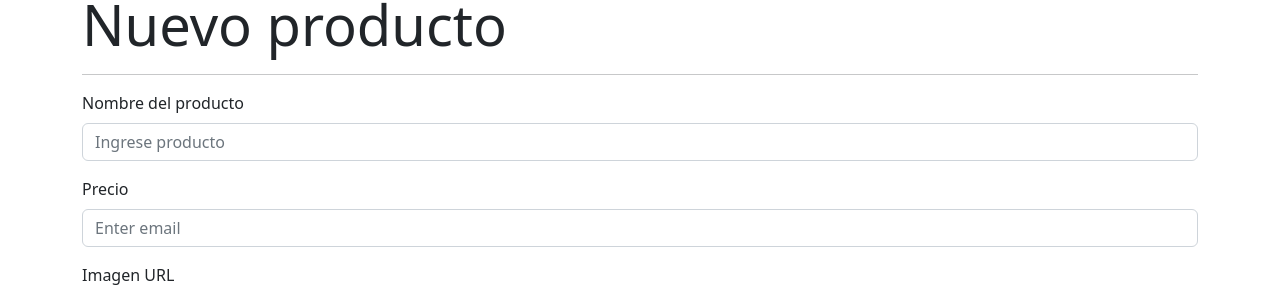
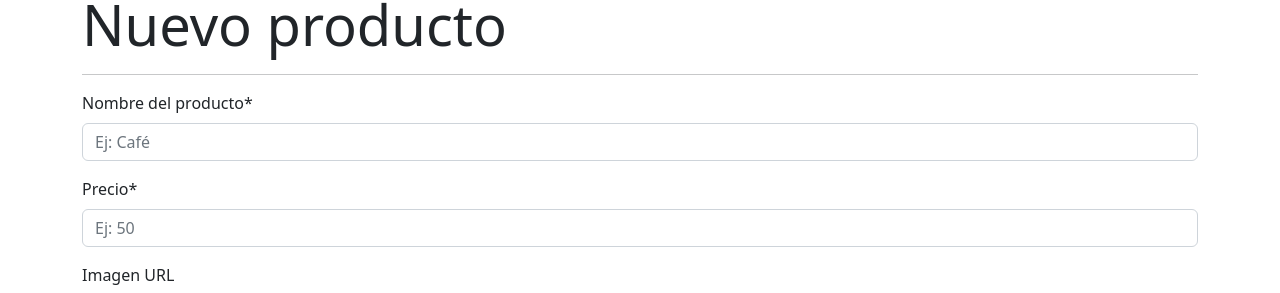
Before and after one commit to MDanielaCardozo/practicaReact-CRUD.Cafeteria, a React (Create React App) app: page /administrar/producto/crear in a window 1280 px wide. Shown: the part 113-406 px from the top of the page. Built offline with nearby package versions, Linux system fonts and the light colour scheme.

Commit message:
Agregué correcciones

```diff
--- a/src/components/views/producto/CrearProducto.js
+++ b/src/components/views/producto/CrearProducto.js
@@ -11,9 +11,9 @@ const CrearProducto = () => {
   const [imagen, setImagen] = useState("");
   const [categoria, setCategoria] = useState("");
   const [msjError, setMsjError] = useState(false);
-
+  //variable de entorno con la direccion de mi api
   const URL = process.env.REACT_APP_API_CAFETERIA;
-
+  //inicializar el useNavigate
   const navegacion = useNavigate();
 
   const handleSubmit = async (e) => {
@@ -22,7 +22,6 @@ const CrearProducto = () => {
     // validar los datos
     if(cantidadCaracteres(nombreProducto) && validarPrecio(precio)){
       setMsjError(false);
-
     // crear objeto
     const nuevoProducto = {
       nombreProducto,
@@ -43,12 +42,13 @@ const CrearProducto = () => {
       })
 
       if(respuesta.status === 201){
+        //mostrar mensaje que todo salio bien
         Swal.fire(
           'Producto creado',
           'El producto fue agregado correctamente',
-          'Succes'
+          'succes'
         );
-        //redireccionar
+        //redireccionar a la pagina administrar
         navegacion('/administrar');
       }
 
@@ -56,12 +56,12 @@ const CrearProducto = () => {
 
     }catch(error){
       console.log(error)
+      //mostrar un mensaje al usuario
     }
   }else{
     setMsjError(true);
   }
 };
-
 
   return (
     <section className="container">
@@ -69,18 +69,18 @@ const CrearProducto = () => {
       <hr />
       <Form onSubmit={handleSubmit}>
         <Form.Group className="mb-3" controlId="formNombreProducto">
-          <Form.Label>Nombre del producto</Form.Label>
+          <Form.Label>Nombre del producto*</Form.Label>
           <Form.Control
             type="text"
-            placeholder="Ingrese producto"
+            placeholder="Ej: Café"
             onChange={(e) => setNombreProducto(e.target.value)}
           />
         </Form.Group>
         <Form.Group className="mb-3" controlId="formBasicE">
-          <Form.Label>Precio</Form.Label>
+          <Form.Label>Precio*</Form.Label>
           <Form.Control
             type="number"
-            placeholder="Enter email"
+            placeholder="Ej: 50"
             onChange={(e) => setPrecio(e.target.value)}
           />
         </Form.Group>
```
